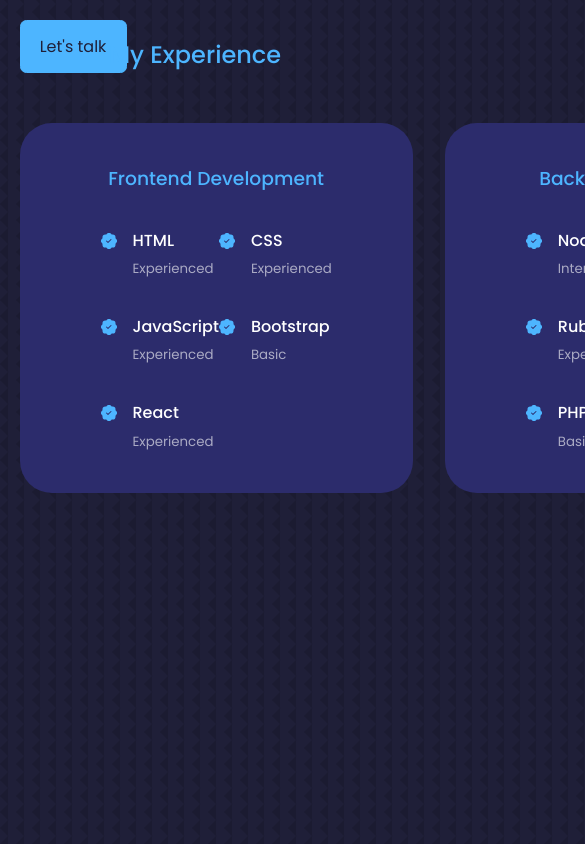
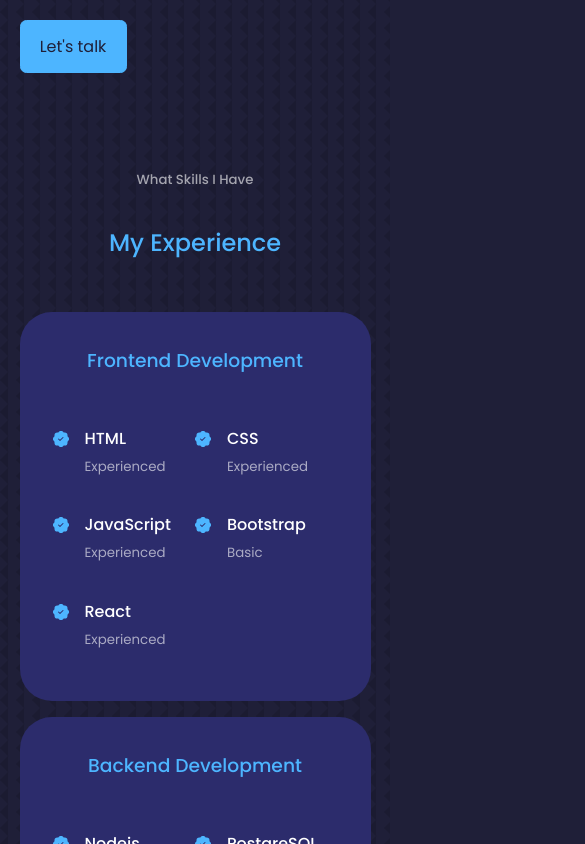
Before and after one commit to Wahaj-Ali/Portfolio-React, a React (Create React App) app: page / in a window 390 px wide. Shown: the part 1900-2744 px from the top of the page, 585 px wide, since content can reach past the window. Built offline with nearby package versions, Linux system fonts and the light colour scheme.

Commit message:
Edit general styles
In his commit
- Edit general styles to adjust the height for all the section tags.
- Add media queries for the experience section.

```diff
--- a/src/components/experience/experience.css
+++ b/src/components/experience/experience.css
@@ -39,3 +39,32 @@
     margin-top: 6px;
     color: var(--color-primary);
 }
+
+/*MEDIA QUERY FOR TABLETS */
+@media screen and (max-width: 1024px) {
+    .experience__container{
+        grid-template-columns: 1fr;
+    }
+
+    .experience__container > div {
+        width: 80%;
+        padding: 2rem;
+        margin: 0 auto;
+    }
+
+    .experience__content {
+        padding: 1rem;
+    }
+}
+
+/*MEDIA QUERY FOR MOBILE */
+@media screen and (max-width: 600px) {
+    .experience__container {
+        gap: 1rem;
+    }
+
+    .experience__container > div {
+        width: 100%;
+        padding: 2rem 1rem;
+    }
+}
--- a/src/index.css
+++ b/src/index.css
@@ -57,7 +57,7 @@
 
 section{
 	margin-top: 8rem;
-	height: 100vh;
+	/* height: 100vh; */
 }
 
 section > h2, section > h5 {
```
